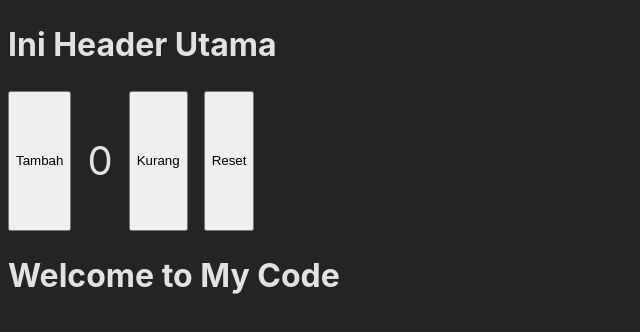
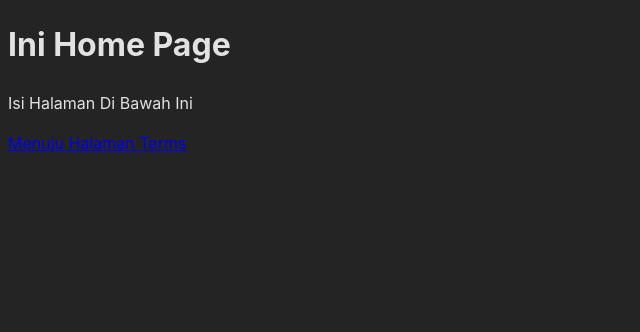
Before and after one commit to alwiranata/studyReact, a React (Vite) app: page / in a window 1280 px wide. Shown: the top 332 px of the page, without its empty margins (0-640 px from the left). Built offline with nearby package versions, Linux system fonts and the light colour scheme.

Commit message:
folder : add pages

```diff
--- a/package.json
+++ b/package.json
@@ -11,7 +11,8 @@
   },
   "dependencies": {
     "react": "^18.3.1",
-    "react-dom": "^18.3.1"
+    "react-dom": "^18.3.1",
+    "react-router": "^7.1.3"
   },
   "devDependencies": {
     "@eslint/js": "^9.17.0",
--- a/src/App.tsx
+++ b/src/App.tsx
@@ -2,6 +2,11 @@ import Welcome from "./components/Welcome"
 import Header from "./components/Header"
 import ProfileCard from "./components/ProfileCard"
 import Counter from "./components/Counter"
+import { Routes,Route } from "react-router"
+import TermsPage from "./pages/TermsPage"
+import HomePage from "./pages/HomePage"
+import NotFoundPage from "./pages/NotFoundPage"
+
 
 type Teacher ={
   name :string
@@ -31,33 +36,15 @@ const teachers  : Teacher[] =[
   }
 ]
 
+
+//component
 function App() {
   return (
-    <div
-    style={{
-      padding : "flex",
-      gap : "16px"
-    }}
-    >
-      <Header/>
-     <Counter/>
-      {/* <div style={{margin: "10px", display: "flex", gap: "8px"}}>
-      {
-        teachers.map((teacher) =>{
-          return(
-            <ProfileCard
-            name={teacher.name}
-            job={teacher.job}
-            year={teacher.year}
-            key = {teacher.id}
-            />
-          )
-        })
-      }
-
-      </div> */}
-      <Welcome/>
-    </div>
+    <Routes>
+      <Route path="/" element={<HomePage/>}/>
+      <Route path="/terms"  element={<TermsPage/>}/>
+      <Route path="*"  element={<NotFoundPage/>}></Route>
+    </Routes>
   )
 }
 
--- a/src/main.tsx
+++ b/src/main.tsx
@@ -2,9 +2,12 @@ import { StrictMode } from 'react'
 import { createRoot } from 'react-dom/client'
 import App from './App'
 import './index.css'
+import { BrowserRouter } from 'react-router'
 
 createRoot(document.getElementById('root')!).render(
   <StrictMode>
-    <App/>
+    <BrowserRouter>
+      <App/>
+    </BrowserRouter>
   </StrictMode>
 )
--- /dev/null
+++ b/src/pages/HomePage.tsx
@@ -0,0 +1,13 @@
+import { Link } from "react-router"
+
+const HomePage = () => {
+    return (
+        <div>
+            <h1> Ini Home Page</h1>
+            <p>Isi Halaman Di Bawah Ini</p>
+            <Link to="/terms">Menuju Halaman Terms</Link>
+        </div>
+    )
+}
+
+export default HomePage
--- /dev/null
+++ b/src/pages/NotFoundPage.tsx
@@ -0,0 +1,9 @@
+const NotFoundPage = () => {
+    return (
+        <div>
+            <h1>Not Found Page</h1>
+        </div>
+    )
+}
+
+export default NotFoundPage
--- /dev/null
+++ b/src/pages/TermsPage.tsx
@@ -0,0 +1,11 @@
+
+
+const TermsPage =() => {
+    return (
+        <div>
+            <h1>Ini Terms Page</h1>
+        </div>
+    )
+}
+
+export default TermsPage
```
Also changed, not shown: 1 other file (tests, documents, lock files or other folders).
